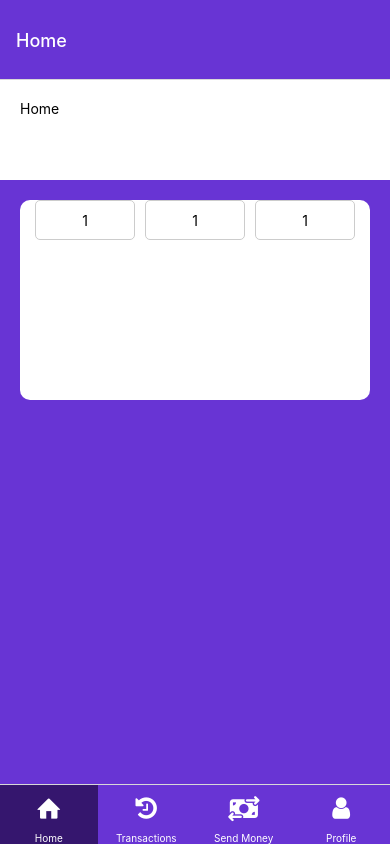
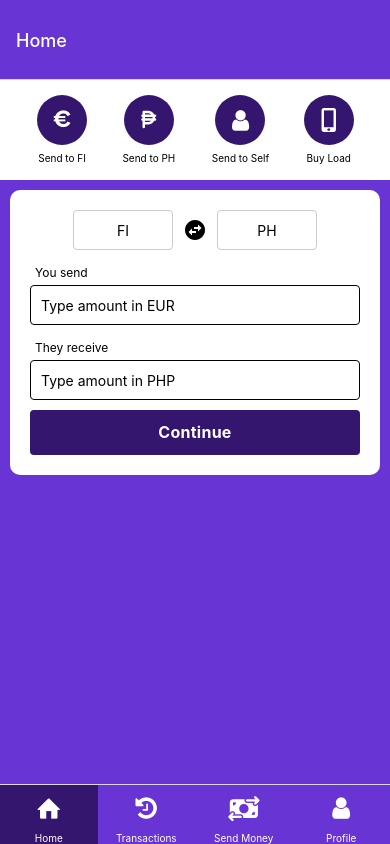
Before and after one commit to iamtigermaximus/PayDala, a React Native app: screen /Home in a window 390 px wide. Built offline with nearby package versions, Linux system fonts and the light colour scheme.

Commit message:
refactor home page, created a basic layout for home

```diff
--- a/App/Screens/Home.js
+++ b/App/Screens/Home.js
@@ -1,24 +1,127 @@
-import { View, Text, StyleSheet, TextInput } from 'react-native';
-import React from 'react';
+import {
+  View,
+  Text,
+  SafeAreaView,
+  StyleSheet,
+  TextInput,
+  Pressable,
+} from 'react-native';
+import React, { useState } from 'react';
+import {
+  MaterialCommunityIcons,
+  Foundation,
+  FontAwesome6,
+  Entypo,
+  FontAwesome,
+} from '@expo/vector-icons';
 
-export default function Home() {
+export default function Home(props) {
+  const [number, onChangeNumber] = useState('');
+  const { onPress, title = 'Continue' } = props;
+
   return (
     <View style={styles.container}>
       <View style={styles.sendChoicesContainer}>
-        <Text style={styles.text}>Home</Text>
+        <View style={styles.choicesContainer}>
+          <View style={styles.choicesItem}>
+            <Text>
+              <Foundation name="euro" size={30} color="white" />
+            </Text>
+          </View>
+          <Text style={styles.choicesSubtext}>Send to FI</Text>
+        </View>
+        <View style={styles.choicesContainer}>
+          <View style={styles.choicesItem}>
+            <Text>
+              <FontAwesome6 name="peso-sign" size={20} color="white" />
+            </Text>
+          </View>
+          <Text style={styles.choicesSubtext}>Send to PH</Text>
+        </View>
+        <View style={styles.choicesContainer}>
+          <View style={styles.choicesItem}>
+            <Text>
+              <FontAwesome name="user" size={24} color={'white'} />
+            </Text>
+          </View>
+          <Text style={styles.choicesSubtext}>Send to Self</Text>
+        </View>
+        <View style={styles.choicesContainer}>
+          <View style={styles.choicesItem}>
+            <Text>
+              <Entypo name="mobile" size={24} color="white" />
+            </Text>
+          </View>
+          <Text style={styles.choicesSubtext}>Buy Load</Text>
+        </View>
       </View>
       <View style={styles.ratesContainer}>
         <View style={styles.currencyContainer}>
           <View style={styles.currency}>
-            <Text>1</Text>
+            <Text>FI</Text>
+          </View>
+          <View style={styles.swap}>
+            <MaterialCommunityIcons
+              name="swap-horizontal-circle"
+              size={24}
+              color="black"
+            />
           </View>
           <View style={styles.currency}>
-            <Text>1</Text>
-          </View>
-          <View style={styles.currency}>
-            <Text>1</Text>
+            <Text>PH</Text>
           </View>
         </View>
+        <SafeAreaView>
+          <Text style={styles.inputLabel}>You send</Text>
+          <TextInput
+            style={styles.input}
+            onChangeText={onChangeNumber}
+            value={number}
+            placeholder="Type amount in EUR"
+            keyboardType="numeric"
+            render={() => (
+              <View style={styles.inputContainer}>
+                <MaterialCommunityIcons
+                  name="currency-usd"
+                  size={24}
+                  color="green"
+                />
+                <TextInput
+                  style={styles.inputField}
+                  onChangeText={onChangeNumber}
+                  value={number}
+                  keyboardType="numeric"
+                />
+              </View>
+            )}
+          />
+          <Text style={styles.inputLabel}>They receive</Text>
+          <TextInput
+            style={styles.input}
+            onChangeText={onChangeNumber}
+            value={number}
+            placeholder="Type amount in PHP"
+            keyboardType="numeric"
+            render={() => (
+              <View style={styles.inputContainer}>
+                <MaterialCommunityIcons
+                  name="currency-eur"
+                  size={24}
+                  color="blue"
+                />
+                <TextInput
+                  style={styles.inputField}
+                  onChangeText={onChangeNumber}
+                  value={number}
+                  keyboardType="numeric"
+                />
+              </View>
+            )}
+          />
+        </SafeAreaView>
+        <Pressable style={styles.button} onPress={onPress}>
+          <Text style={styles.buttonText}>{title}</Text>
+        </Pressable>
       </View>
     </View>
   );
@@ -29,19 +132,45 @@ const styles = StyleSheet.create({
     flex: 1,
     backgroundColor: '#6834d4',
   },
-  text: {
-    color: '#010101',
+  choicesContainer: {
+    display: 'flex',
+    justifyContent: 'center',
+    alignItems: 'center',
+    alignSelf: 'center',
+    gap: 5,
+  },
+  choicesItem: {
+    width: 50,
+    height: 50,
+    borderRadius: 25,
+    backgroundColor: '#35166e',
+    display: 'flex',
+    justifyContent: 'center',
+    alignItems: 'center',
+    alignSelf: 'center',
+  },
+  choicesSubtext: {
+    width: '100%',
+    fontSize: 10,
+    display: 'flex',
+    justifyContent: 'center',
+    alignItems: 'center',
+    padding: 2,
   },
   sendChoicesContainer: {
     backgroundColor: 'white',
     height: 100,
     padding: 20,
+    display: 'flex',
+    flexDirection: 'row',
+    justifyContent: 'space-around',
+    alignItems: 'center',
   },
   ratesContainer: {
     backgroundColor: 'white',
-    height: 200,
-    padding: '10px 20px',
-    margin: 20,
+    // height: 200,
+    padding: 20,
+    margin: 10,
     borderRadius: 10,
   },
   currency: {
@@ -54,6 +183,7 @@ const styles = StyleSheet.create({
     display: 'flex',
     justifyContent: 'center',
     alignItems: 'center',
+    borderRadius: 4,
   },
   currencyContainer: {
     display: 'flex',
@@ -62,4 +192,38 @@ const styles = StyleSheet.create({
     width: '100%',
     justifyContent: 'center',
   },
+  swap: {
+    display: 'flex',
+    justifyContent: 'center',
+    alignItems: 'center',
+  },
+  input: {
+    height: 40,
+    borderRadius: 4,
+    padding: 10,
+    borderWidth: 0.5,
+  },
+  inputLabel: {
+    padding: 5,
+    fontSize: 12,
+    marginTop: 10,
+  },
+
+  button: {
+    alignItems: 'center',
+    justifyContent: 'center',
+    paddingVertical: 12,
+    paddingHorizontal: 32,
+    borderRadius: 4,
+    elevation: 3,
+    backgroundColor: '#35166e',
+    marginTop: 10,
+  },
+  buttonText: {
+    fontSize: 16,
+    lineHeight: 21,
+    fontWeight: 'bold',
+    letterSpacing: 0.25,
+    color: 'white',
+  },
 });
```
